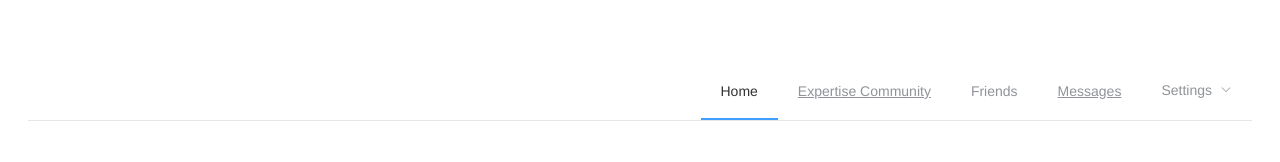
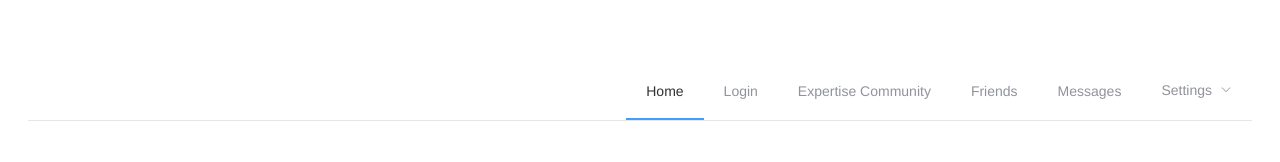
Before and after one commit to MemoKun/Fellow_Student_Web, a Vue app: page /#/friendsApproved in a window 1280 px wide. Shown: the top 162 px of the page. Built offline with nearby package versions, Linux system fonts and the light colour scheme.

Commit message:
顶部导航修改、login页面

```diff
--- a/src/layout/MainNavbar.vue
+++ b/src/layout/MainNavbar.vue
@@ -1,16 +1,17 @@
 <template>
   <el-menu :default-active="activeIndex" class="navmenu" mode="horizontal" @select="handleSelect">
-    <el-submenu index="5" style="float:right">
+    <el-submenu index="6" style="float:right">
       <template slot="title">Settings</template>
-      <el-menu-item index="5-1"><router-link to="/expertiseCommunity">Fellow Prime</router-link></el-menu-item>
-      <el-menu-item index="5-2"><router-link to="/expertiseCommunity">个人信息</router-link></el-menu-item>
-      <el-menu-item index="5-3"><router-link to="/expertiseCommunity">账号密码</router-link></el-menu-item>
-      <el-menu-item index="5-4"><router-link to="/expertiseCommunity">系统设置</router-link></el-menu-item>
+      <el-menu-item index="6-1"><router-link to="/expertiseCommunity" class="router-link-active">Fellow Prime</router-link></el-menu-item>
+      <el-menu-item index="6-2"><router-link to="/expertiseCommunity" class="router-link-active">个人信息</router-link></el-menu-item>
+      <el-menu-item index="6-3"><router-link to="/expertiseCommunity" class="router-link-active">账号密码</router-link></el-menu-item>
+      <el-menu-item index="6-4"><router-link to="/expertiseCommunity" class="router-link-active">系统设置</router-link></el-menu-item>
     </el-submenu>
-    <el-menu-item index="4" style="float:right"><router-link to="/receivedMessages">Messages</router-link></el-menu-item>
-    <el-menu-item index="3" style="float:right"><router-link to="/friendsApproved">Friends</router-link></el-menu-item>
-    <el-menu-item index="2" style="float:right"><router-link to="/expertiseCommunity">Expertise Community</router-link></el-menu-item>
-    <el-menu-item index="1" style="float:right"><router-link to="/" >Home</router-link></el-menu-item>
+    <el-menu-item index="5" style="float:right"><router-link to="/receivedMessages" class="router-link-active">Messages</router-link></el-menu-item>
+    <el-menu-item index="4" style="float:right"><router-link to="/friendsApproved" class="router-link-active">Friends</router-link></el-menu-item>
+    <el-menu-item index="3" style="float:right"><router-link to="/expertiseCommunity" class="router-link-active">Expertise Community</router-link></el-menu-item>
+    <el-menu-item index="2" style="float:right"><router-link to="/login" class="router-link-active">Login</router-link></el-menu-item>
+    <el-menu-item index="1" style="float:right"><router-link to="/" class="router-link-active">Home</router-link></el-menu-item>
   </el-menu>
 </template>
 <style >
--- a/src/views/login/login.vue
+++ b/src/views/login/login.vue
@@ -1,3 +1,30 @@
 <template>
-<h1>Login</h1>
+<div class="login">
+    <el-form ref="loginForm" v-model="loginForm" label-width="80px">
+        <el-form-item label="账号"></el-form-item>
+    </el-form>
+</div>
 </template>
+
+<script>
+export default {
+  components: {},
+  props: {},
+  data() {
+    return {
+        loginForm:{
+            account:"",
+            password:"",
+        },
+    };
+  },
+  watch: {},
+  computed: {},
+  methods: {},
+  created() {},
+  mounted() {}
+};
+
+<style lang='' scoped>
+
+</style>
```
